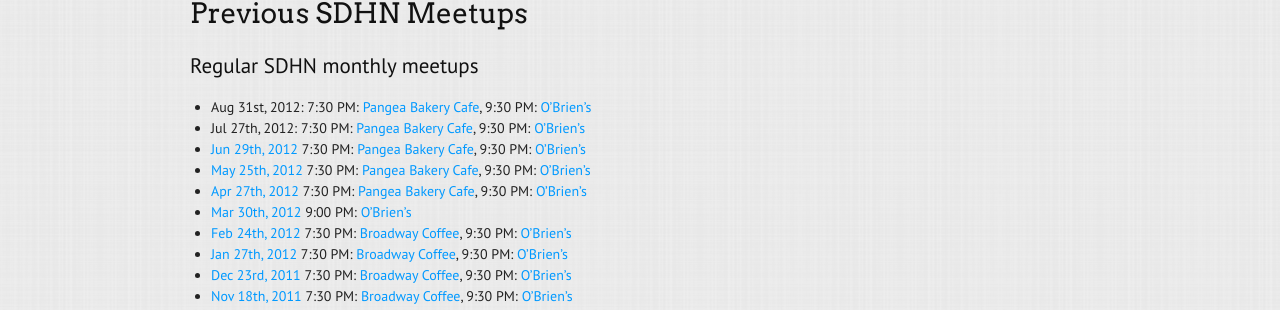
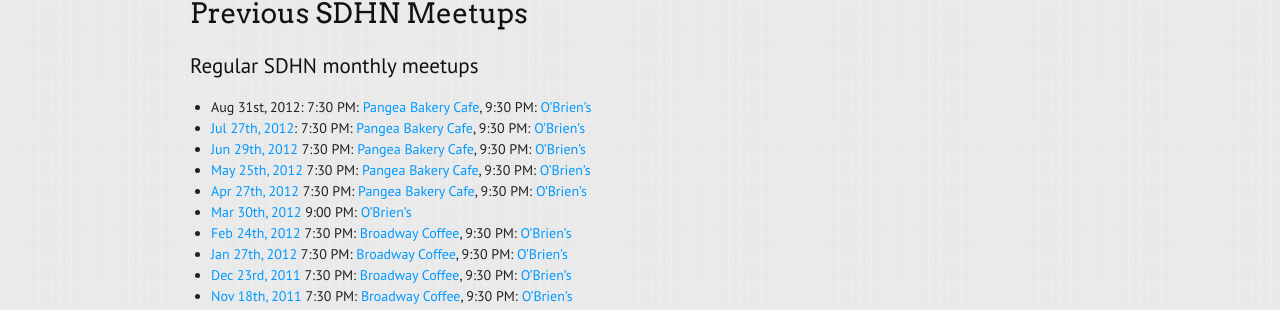
Before and after one commit to sdhn/sdhn.github.com, a Jekyll site: the page built from index.md, in a window 1280 px wide. Shown: the part 969-1279 px from the top of the page. Built offline with Jekyll 4.4.1, drawn with Linux system fonts in a browser that asks for light colours.

Commit message:
Add link to previous month's meetup

```diff
--- a/index.md
+++ b/index.md
@@ -36,7 +36,7 @@ Previous SDHN Meetups
 ### Regular SDHN monthly meetups
 
 - Aug 31st, 2012: 7:30 PM: [Pangea Bakery Cafe][], 9:30 PM: [O'Brien's][]
-- Jul 27th, 2012: 7:30 PM: [Pangea Bakery Cafe][], 9:30 PM: [O'Brien's][]
+- [Jul 27th, 2012][]: 7:30 PM: [Pangea Bakery Cafe][], 9:30 PM: [O'Brien's][]
 - [Jun 29th, 2012][] 7:30 PM: [Pangea Bakery Cafe][], 9:30 PM: [O'Brien's][]
 - [May 25th, 2012][] 7:30 PM: [Pangea Bakery Cafe][], 9:30 PM: [O'Brien's][]
 - [Apr 27th, 2012][] 7:30 PM: [Pangea Bakery Cafe][], 9:30 PM: [O'Brien's][]
```
Also changed, not shown: other parts of index.md (+1 -0 lines).
